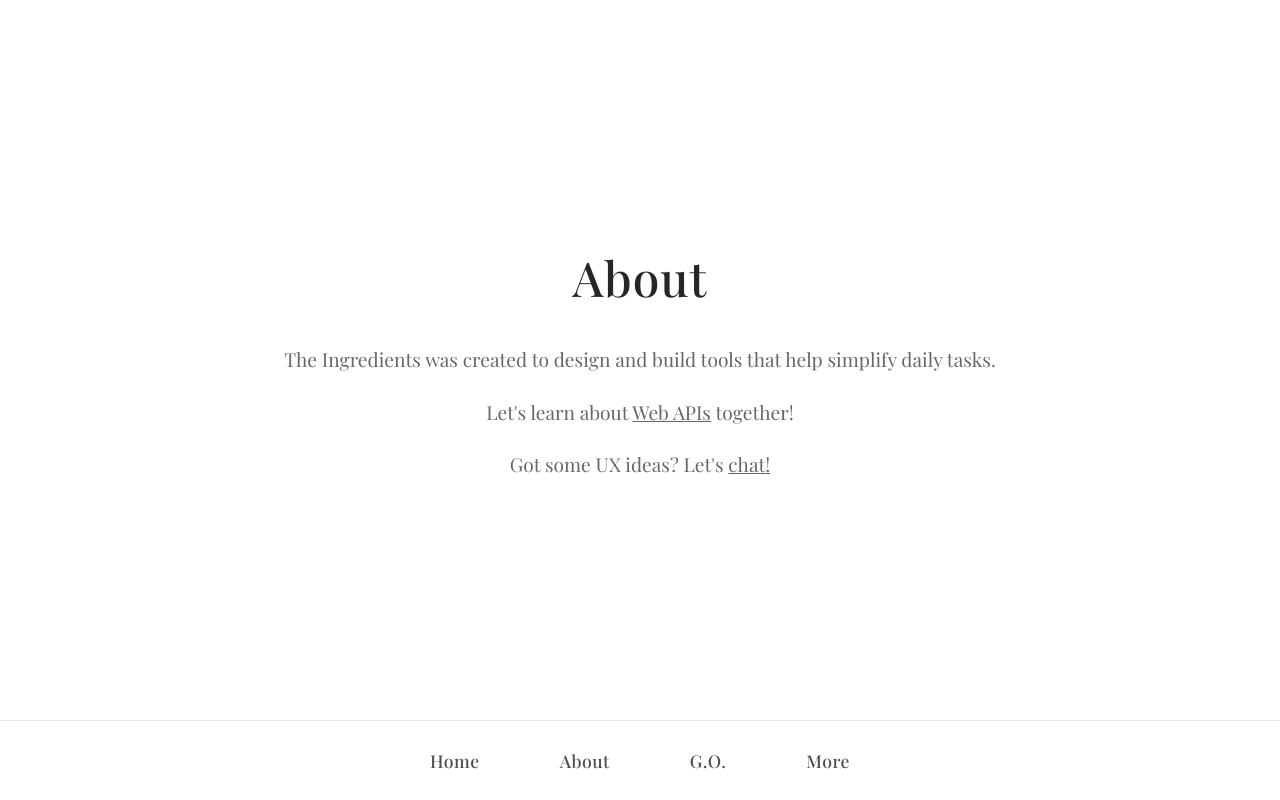
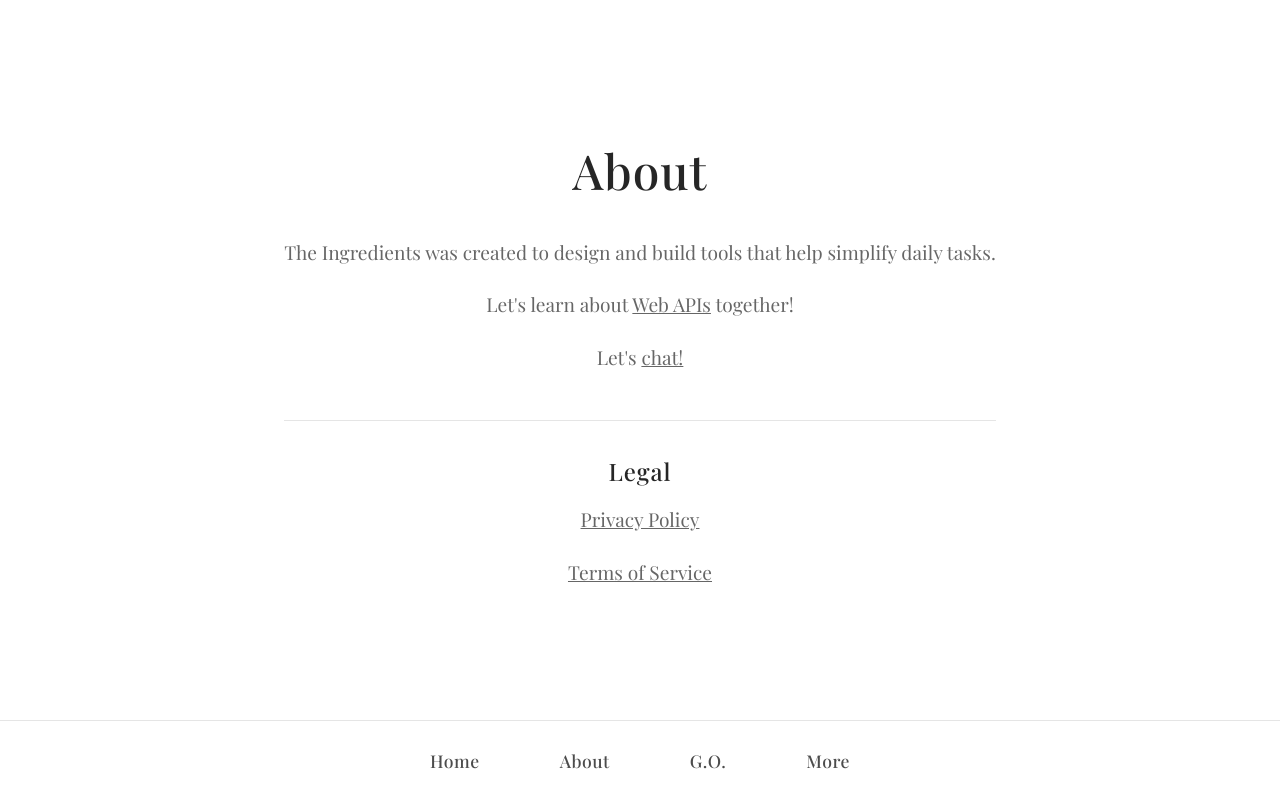
Before and after one commit to theingredients/theingredients, a React (Vite) app: page /about in a window 1280 px wide. Built offline with nearby package versions, Linux system fonts and the light colour scheme.

Commit message:
Add Privacy Policy and Terms of Service links to About page
- Add Legal section to About page with links to GO app privacy policy and terms
- Links use /go/privacy and /go/terms routes (proxied via Vercel)
- Add theme-aware styling for legal section
- Improve accessibility of legal documents

```diff
--- a/src/pages/About.tsx
+++ b/src/pages/About.tsx
@@ -8,7 +8,17 @@ const About = () => {
         <h1 className="page-title">About</h1>
         <p className="page-content">The Ingredients was created to design and build tools that help simplify daily tasks.</p>
         <p className="page-content">Let's learn about <a href="https://developer.mozilla.org/en-US/docs/Web/API" target="_blank" rel="noopener noreferrer" className="inline-link">Web APIs</a> together!</p>
-        <p className="page-content">Got some UX ideas? Let's <a href="mailto:theingredientscollective@gmail.com?subject=Let's chat!" className="inline-link">chat!</a></p>
+        <p className="page-content">Let's <a href="mailto:theingredientscollective@gmail.com?subject=Let's chat!" className="inline-link">chat!</a></p>
+
+        <div className="legal-section">
+          <h2 className="legal-title">Legal</h2>
+          <p className="page-content">
+            <a href="/go/privacy" className="inline-link">Privacy Policy</a>
+          </p>
+          <p className="page-content">
+            <a href="/go/terms" className="inline-link">Terms of Service</a>
+          </p>
+        </div>
       </div>
     </Layout>
   )
--- a/src/pages/PageStyles.css
+++ b/src/pages/PageStyles.css
@@ -99,6 +99,30 @@
   }
 }
 
+.legal-section {
+  margin-top: 3rem;
+  padding-top: 2rem;
+  border-top: 1px solid rgba(0, 0, 0, 0.1);
+  transition: border-color 0.3s ease;
+}
+
+.theme-dark .legal-section {
+  border-top-color: rgba(255, 255, 255, 0.1);
+}
+
+.legal-title {
+  font-size: 1.5rem;
+  font-weight: 500;
+  margin-bottom: 1rem;
+  color: rgba(0, 0, 0, 0.85);
+  letter-spacing: 1px;
+  transition: color 0.3s ease;
+}
+
+.theme-dark .legal-title {
+  color: rgba(255, 255, 255, 0.85);
+}
+
 @media (max-width: 480px) {
   .page-container {
     padding: 0.75rem;
@@ -114,4 +138,8 @@
     font-size: 0.95rem;
     margin-bottom: 1rem;
   }
+
+  .legal-title {
+    font-size: 1.25rem;
+  }
 }
```
